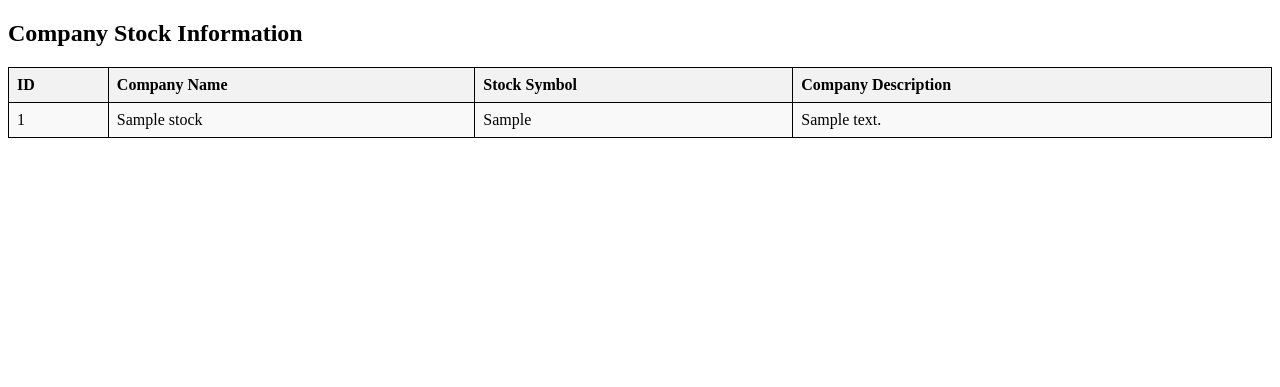
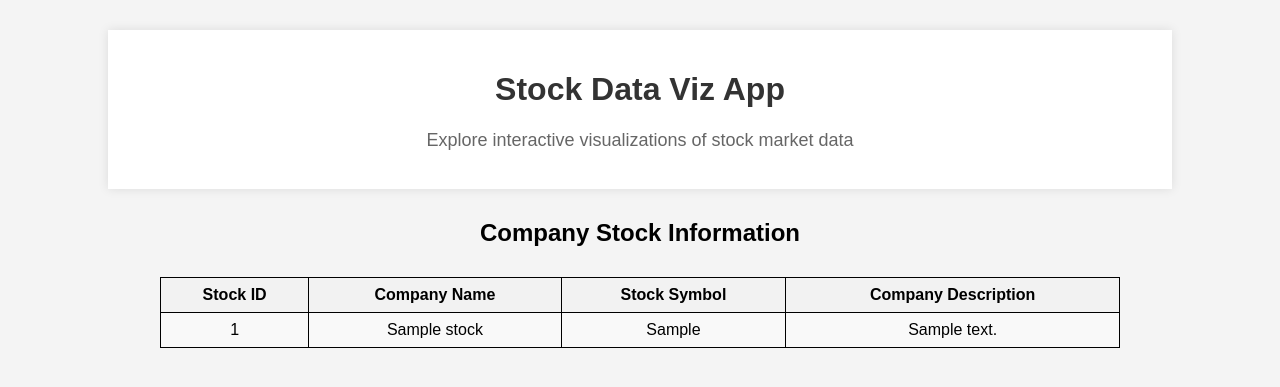
Before and after one commit to Okibaba/stock-viz-backend-flask, a Flask app: page /stocks in a window 1280 px wide. Shown: the top 387 px of the page. Run offline with Flask 2, Linux system fonts and the light colour scheme; tables that the repository leaves empty hold one stand-in row (values such as "Sample post").

Commit message:
add css files

```diff
--- a/flask/stock_viz_app/src/api/stocks.py
+++ b/flask/stock_viz_app/src/api/stocks.py
@@ -9,7 +9,7 @@ bp = Blueprint('stocks', __name__, url_prefix='/stocks')
 @bp.route('', methods=['GET'])  # decorator takes path and list of HTTP verbs
 def index():
     stocks = Stock.query.all()  # ORM performs SELECT query
-    return render_template('stock_table.html', stocks=stocks)
+    return render_template('stock_table_index.html', stocks=stocks)
     # result = []
     # for stock in stocks:
     #     # build list of stocks as dictionaries
--- a/flask/stock_viz_app/src/static/style.css
+++ /dev/null
@@ -1 +0,0 @@
-/* css file */
--- /dev/null
+++ b/flask/stock_viz_app/src/static/styles.css
@@ -0,0 +1,56 @@
+body {
+    font-family: Arial, sans-serif;
+    margin: 0;
+    padding: 0;
+    background-color: #f4f4f4;
+    text-align: center;
+}
+
+.container {
+    width: 80%;
+    margin: 30px auto;
+    background: #fff;
+    padding: 20px;
+    box-shadow: 0 0 10px rgba(0, 0, 0, 0.1);
+}
+
+h1 {
+    color: #333;
+}
+
+p {
+    font-size: 18px;
+    color: #666;
+}
+
+table {
+    width: 75%;
+    border-collapse: collapse;
+    margin: 30px auto;
+}
+
+table,
+th,
+td {
+    border: 1px solid black;
+}
+
+th,
+td {
+    padding: 8px;
+    text-align: center;
+}
+
+th {
+    background-color: #f2f2f2;
+}
+
+/* Style for odd rows */
+tr:nth-child(odd) {
+    background-color: #f9f9f9;
+}
+
+/* Style for even rows */
+tr:nth-child(even) {
+    background-color: #e9e9e9;
+}
--- a/flask/stock_viz_app/src/templates/index.html
+++ b/flask/stock_viz_app/src/templates/index.html
@@ -4,40 +4,16 @@
 <head>
     <meta charset="UTF-8">
     <meta name="viewport" content="width=device-width, initial-scale=1.0">
-    <title>Stock Visualization App</title>
-    <style>
-        body {
-            font-family: Arial, sans-serif;
-            margin: 0;
-            padding: 0;
-            background-color: #f4f4f4;
-            text-align: center;
-        }
-
-        .container {
-            width: 80%;
-            margin: 30px auto;
-            background: #fff;
-            padding: 20px;
-            box-shadow: 0 0 10px rgba(0, 0, 0, 0.1);
-        }
-
-        h1 {
-            color: #333;
-        }
-
-        p {
-            font-size: 18px;
-            color: #666;
-        }
-    </style>
+    <title>Stock Data Viz App</title>
+    <link rel="stylesheet" href="{{ url_for('static', filename='styles.css') }}">
 </head>
 
 <body>
     <div class="container">
-        <h1>Welcome to the Stock Visualization App</h1>
+        <h1>Stock Data Viz App</h1>
         <p>Explore interactive visualizations of stock market data</p>
     </div>
+    {% block content %}{% endblock %}
 </body>
 
 </html>
--- /dev/null
+++ b/flask/stock_viz_app/src/templates/stock_table_index.html
@@ -0,0 +1,25 @@
+{% extends "index.html" %}
+
+{% block content %}
+<h2>Company Stock Information</h2>
+<table>
+    <thead>
+        <tr>
+            <th>Stock ID</th>
+            <th>Company Name</th>
+            <th>Stock Symbol</th>
+            <th>Company Description</th>
+        </tr>
+    </thead>
+    <tbody>
+        {% for stock in stocks %}
+        <tr>
+            <td>{{ stock.id }}</td>
+            <td>{{ stock.company_name }}</td>
+            <td>{{ stock.stock_symbol }}</td>
+            <td>{{ stock.company_description }}</td>
+        </tr>
+        {% endfor %}
+    </tbody>
+</table>
+{% endblock %}
```
Also changed, not shown: data/archived_code/index2.html (added, +120 -0 lines), data/archived_code/__init__1.py (renamed from flask/stock_viz_app/src/__init__1.py), data/archived_code/stock_table.html (renamed from flask/stock_viz_app/src/templates/stock_table.html).
